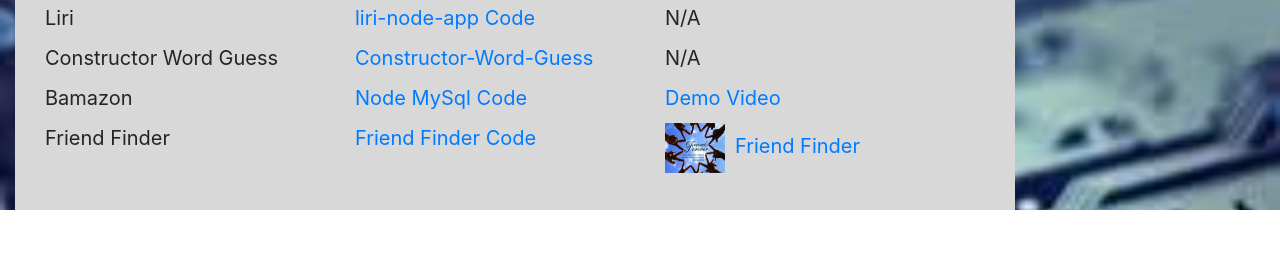
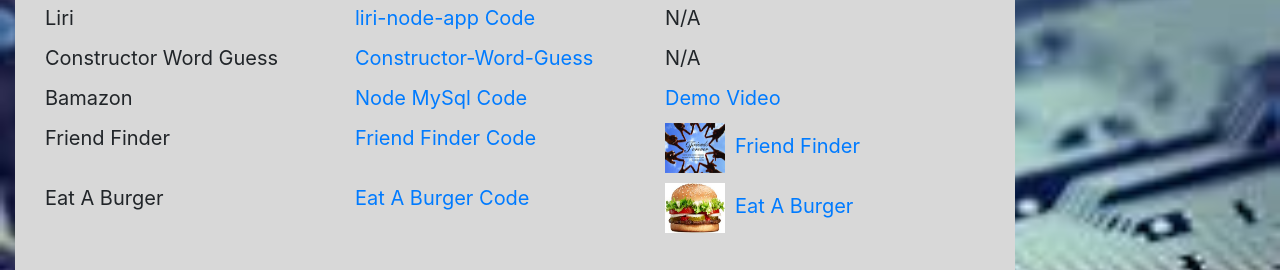
Before and after one commit to Autolispman/DanHopperPortfolio, a plain HTML site: page portfolio.html in a window 1280 px wide. Shown: the part 936-1206 px from the top of the page. Before the commit the page ends 1146 px from the top, so only its background shows below. Drawn offline with nearby package versions, Linux system fonts and the light colour scheme.

Commit message:
Added 'Eat A Burger' appliction

```diff
--- a/portfolio.html
+++ b/portfolio.html
@@ -261,6 +261,21 @@
               </a>
             </div>
           </div>
+
+          <div class="row">
+            <div class="col-4 portText">
+              <span class="smallerText">Eat A Burger</span>
+            </div>
+            <div class="col-4 portText">
+              <a class="smallerText" href="https://github.com/Autolispman/Burger" target="_blank">Eat A Burger Code</a>
+            </div>
+            <div class="col-4 portText">
+              <a class="smallerText" href="https://young-river-34512.herokuapp.com/" target="_blank">
+                <img src="assets/images/burger.jpg" class="portImg">Eat A Burger
+              </a>
+            </div>
+          </div>
+
         </div>
       </section>
       </section>
```
Also changed, not shown: assets/images/burger.jpg (added).
